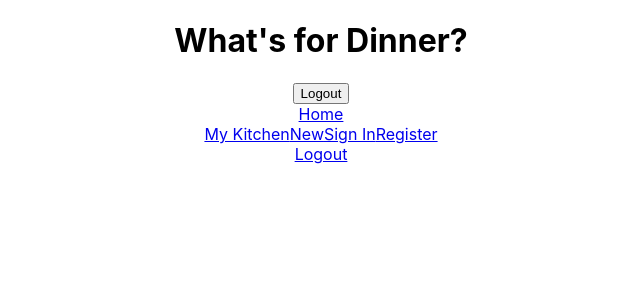
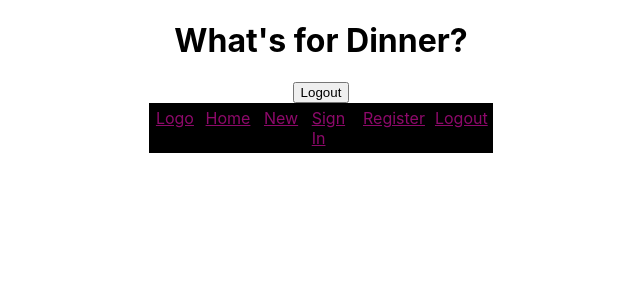
Before and after one commit to marotella/whats-for-dinner-frontend, a React (Create React App) app: page / in a window 1280 px wide. Shown: the top 300 px of the page, without its empty margins (319-959 px from the left). Built offline with nearby package versions, Linux system fonts and the light colour scheme; no server answers.

Commit message:
Working on nav bar

```diff
--- a/package.json
+++ b/package.json
@@ -3,6 +3,8 @@
   "version": "0.1.0",
   "private": true,
   "dependencies": {
+    "@headlessui/react": "^1.7.14",
+    "@heroicons/react": "^2.0.18",
     "@testing-library/jest-dom": "^5.16.5",
     "@testing-library/react": "^13.4.0",
     "@testing-library/user-event": "^13.5.0",
@@ -10,6 +12,7 @@
     "react-dom": "^18.2.0",
     "react-router-dom": "^6.11.2",
     "react-scripts": "5.0.1",
+    "tailwindcss": "^3.3.2",
     "web-vitals": "^2.1.4"
   },
   "scripts": {
--- a/src/App.css
+++ b/src/App.css
@@ -1,38 +1,26 @@
 .App {
-  text-align: center;
+ display: flex;
+ align-items: center;
+ flex-direction: column;
+ justify-content: center;
 }
 
-.App-logo {
-  height: 40vmin;
-  pointer-events: none;
+nav {
+  display: flex;
+  flex-direction: row;
+  justify-content: space-between;
+  background-color: black;
+  position: sticky;
+  top: 0;
+  width: 100%;
+  z-index: 100;
 }
 
-@media (prefers-reduced-motion: no-preference) {
-  .App-logo {
-    animation: App-logo-spin infinite 20s linear;
-  }
+.link {
+  padding: 5px;
+  color: rgb(141, 9, 106);
+  display: flex;
+  flex: 1;
+  justify-content: center;
+
 }
-
-.App-header {
-  background-color: #282c34;
-  min-height: 100vh;
-  display: flex;
-  flex-direction: column;
-  align-items: center;
-  justify-content: center;
-  font-size: calc(10px + 2vmin);
-  color: white;
-}
-
-.App-link {
-  color: #61dafb;
-}
-
-@keyframes App-logo-spin {
-  from {
-    transform: rotate(0deg);
-  }
-  to {
-    transform: rotate(360deg);
-  }
-}
--- a/src/components/header.js
+++ b/src/components/header.js
@@ -1,31 +1,33 @@
-import React from 'react';
+import React, { useState, useEffect } from 'react';
 import { Link } from 'react-router-dom';
 
 const NavBar = ({ logoutUser }) => {
-  return (
-    <nav className="bg-gray-900 shadow-md sticky top-0 z-50">
-      <div className="container mx-auto px-4 sm:px-6 lg:px-8">
-        <div className="flex items-center justify-between h-16">
-          <div className="flex items-center">
-            <div className="flex-shrink-0">
-              <Link to="/" className="text-white font-bold text-lg">Home</Link>
-            </div>
-            <div className="hidden md:block">
-              <div className="ml-10 flex items-center space-x-4">
-                <Link to="/ingredients" className="text-gray-300 hover:text-white px-3 py-2 rounded-md text-sm font-medium">My Kitchen</Link>
-                <Link to="/ingredients/new" className="text-gray-300 hover:text-white px-3 py-2 rounded-md text-sm font-medium">New</Link>
-                <Link to="/user/login" className="text-gray-300 hover:text-white px-3 py-2 rounded-md text-sm font-medium">Sign In</Link>
-                <Link to="/user/register" className="text-gray-300 hover:text-white px-3 py-2 rounded-md text-sm font-medium">Register</Link>
-              </div>
-            </div>
-          </div>
-          <div className="flex items-center">
-            <Link to="/" onClick={logoutUser} className="text-gray-300 hover:text-white px-3 py-2 rounded-md text-sm font-medium">Logout</Link>
-          </div>
-        </div>
-      </div>
-    </nav>
-  );
+    const [windowWidth, setWindowWidth] = useState(window.innerWidth);
+
+    const handleResize = () => {
+        setWindowWidth(window.innerWidth);
+    };
+
+    useEffect(() => {
+        window.addEventListener('resize', handleResize);
+        return () => {
+            window.removeEventListener('resize', handleResize);
+        };
+    }, []);
+
+    return (
+        <header className="sticky top-0 bg-gray-900">
+                <nav className="nav">
+
+                                <Link to="/" className="link">Logo</Link>
+                                <Link to="/" className="link">Home</Link>
+                                <Link to="/ingredients/new" className="link">New</Link>
+                                <Link to="/user/login" className="link">Sign In</Link>
+                                <Link to="/user/register" className="link">Register</Link>
+                                <Link to="/" onClick={logoutUser} className="link">Logout</Link>
+
+                </nav>
+        </header>
+    );
 };
-
 export default NavBar;
```
Also changed, not shown: 1 other file (tests, documents, lock files or other folders).
